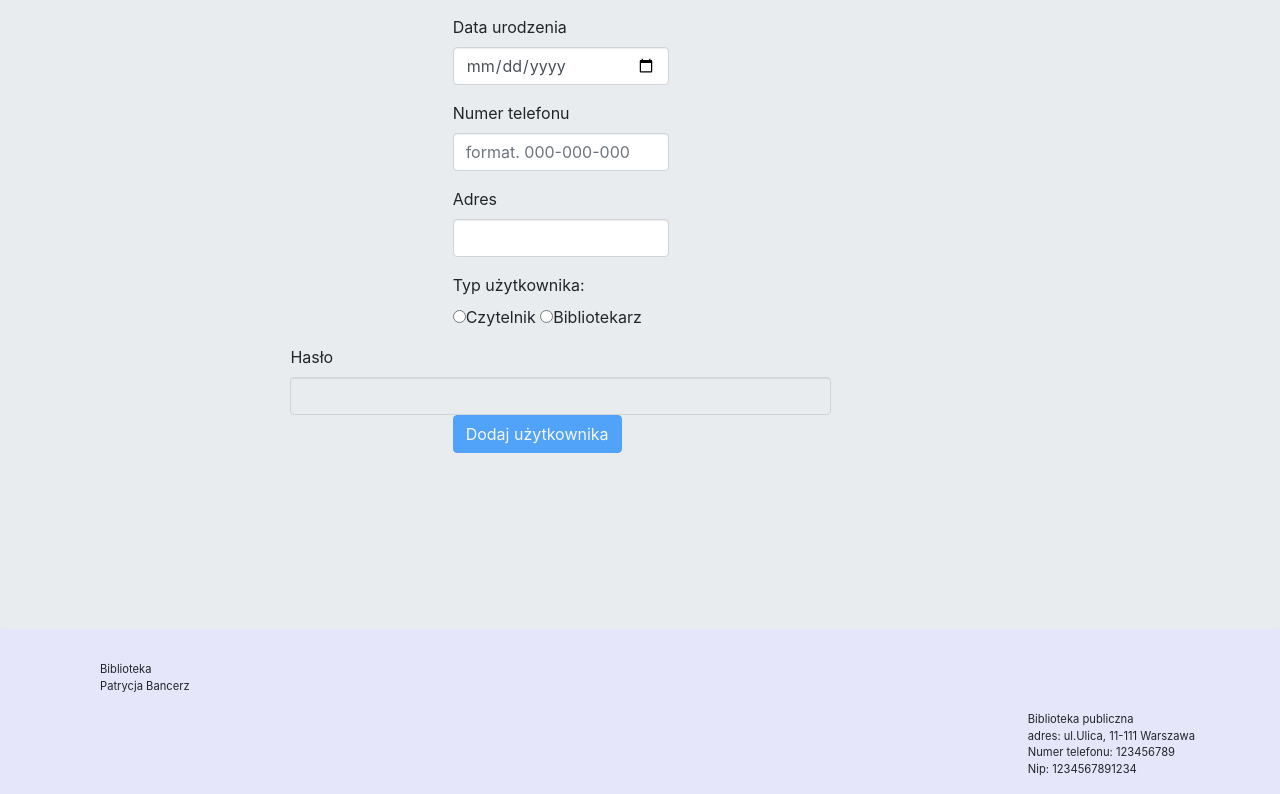
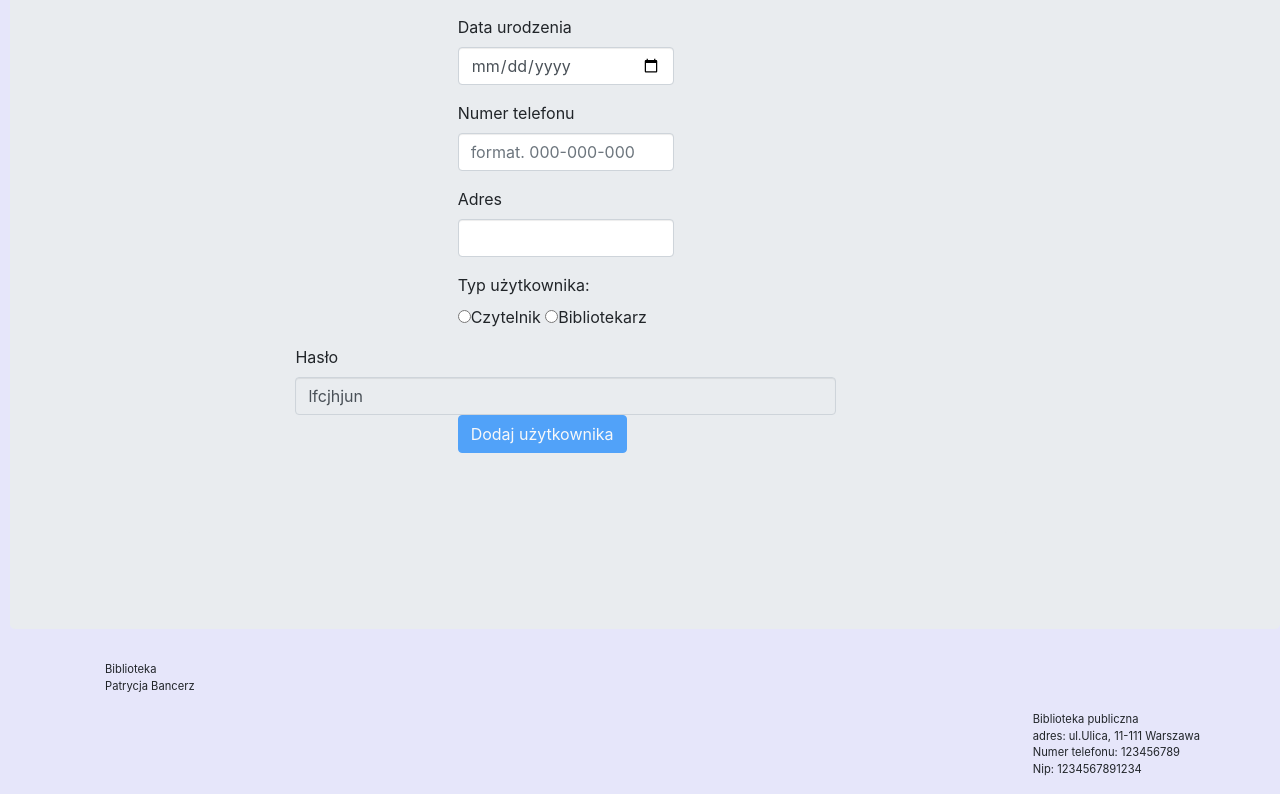
Before and after one commit to bancerzp/LIBRARY_WA, an Angular app in the folder LIBRARY_WA/LIBRARY_WA/frontend/library/: page /app-user/app-add-user in a window 1280 px wide. Shown: the part 639-1433 px from the top of the page. Built offline with nearby package versions, Linux system fonts and the light colour scheme; some icons are missing; a web font is replaced by a local one.

Commit message:
Nie działa wypożyczenie i zwrot

```diff
--- a/LIBRARY_WA/LIBRARY_WA/frontend/library/src/app/add-book/add-book.component.html
+++ b/LIBRARY_WA/LIBRARY_WA/frontend/library/src/app/add-book/add-book.component.html
@@ -10,8 +10,6 @@
   </a>
 </div>
 
-
-
 <form [formGroup]="addBookForm" (ngSubmit)="AddBook()">
   <div class="form-group">
     <label for="isbn">isbn</label>
@@ -20,19 +18,18 @@
     <div class="alert alert-danger " *ngIf="addBookForm.get('isbn').hasError('pattern')  && addBookForm.get('isbn').touched  ">Nieprawidłowy format ISBN</div>
      <div class="alert alert-danger " *ngIf="addBookForm.get('isbn').invalid && !addBookForm.get('isbn').hasError('pattern')
           && !addBookForm.get('isbn').hasError('required') && addBookForm.get('isbn').touched">Podany isbn jest już przypisany do książki</div>
-
   </div>
 
   <div class="form-group">
     <label for="title">Tytuł książki</label>
-    <input type="text" formControlName="title" class="form-control" [(ngModel)]="book.title" />
+    <input type="text" formControlName="title" class="form-control" [(ngModel)]="book.title" maxlength="50"/>
     <div class="alert alert-danger " *ngIf="(sumbitted && (addBookForm.get('title').hasError('required') || addBookForm.get('title').hasError('pattern'))) || (addBookForm.get('title').hasError('required') && addBookForm.get('title').dirty)">Pole imię i nazwisko nie może byc puste</div>
     <div class="alert alert-danger " *ngIf="addBookForm.get('title').hasError('maxLength') ">Za długi tytuł(max.50znaków)</div>
   </div>
 
   <div class="form-group">
     <label for="author_fullname">Imię i nazwisko autora</label>
-    <input type="text" list="author" formControlName="author_fullname" class="form-control" [(ngModel)]="book.author_fullname" />
+    <input type="text" list="author" formControlName="author_fullname" class="form-control" [(ngModel)]="book.author_fullname" maxlength="50"/>
     <datalist id="author">
       <option *ngFor="let author of author" value="{{author}}">{{author}}</option>
     </datalist>
@@ -49,27 +46,27 @@
 
   <div class="form-group">
     <label for="language">Język</label>
-    <input type="text" list="language" formControlName="language" class="form-control" [(ngModel)]="book.language" />
+    <input type="text" list="language" formControlName="language" class="form-control" [(ngModel)]="book.language" maxlength="20"/>
     <datalist id="language">
       <option *ngFor="let language of language" value="{{language}}">{{language}}</option>
     </datalist>
-    <div class="alert alert-danger " *ngIf="(sumbitted && (addBookForm.get('language').hasError('required') || addBookForm.get('language').hasError('pattern'))) || (addBookForm.get('language').hasError('required') && addBookForm.get('language').dirty)">Pole język nie może byc puste</div>
+    <div class="alert alert-danger " *ngIf="(sumbitted && (addBookForm.get('language').hasError('required') || addBookForm.get('language').hasError('pattern'))) || (addBookForm.get('language').hasError('required') && addBookForm.get('language').dirty)" >Pole język nie może byc puste</div>
     <div class="alert alert-danger " *ngIf="addBookForm.get('language').hasError('maxLength') && addBookForm.get('language').dirty && addBookForm.get('language').touched">Za długa nazwa języka(max.20znaków)</div>
   </div>
 
   <div class="form-group">
     <label for="type">Typ</label>
-    <input type="text" list="type" formControlName="type" class="form-control" [(ngModel)]="book.type" />
+    <input type="text" list="type" formControlName="type" class="form-control" [(ngModel)]="book.type" maxlength="30"/>
     <datalist id="type">
       <option *ngFor="let bookType of bookType" value="{{bookType}}">{{bookType}}</option>
     </datalist>
-    <div class="alert alert-danger " *ngIf="(sumbitted && (addBookForm.get('type').hasError('required') || addBookForm.get('type').hasError('pattern'))) || (addBookForm.get('type').hasError('required') && addBookForm.get('type').dirty)">Pole typ książki nie może byc puste</div>
+    <div class="alert alert-danger " *ngIf="(sumbitted && (addBookForm.get('type').hasError('required') || addBookForm.get('type').hasError('pattern'))) || (addBookForm.get('type').hasError('required') && addBookForm.get('type').dirty)" >Pole typ książki nie może byc puste</div>
     <div class="alert alert-danger " *ngIf="addBookForm.get('type').hasError('maxLength') && addBookForm.get('type').dirty && addBookForm.get('type').touched">Za długi typ książki(max.30znaków)</div>
   </div>
 
   <div class="form-group">
     <label for="description">Opis(opcjonalny):</label>
-    <textarea type="text"  formControlName="description" class="form-control" [(ngModel)]="book.description"></textarea>
+    <textarea type="text"  formControlName="description" class="form-control" [(ngModel)]="book.description" maxlength="300"></textarea>
     <div class="alert alert-danger" *ngIf="addBookForm.get('description').hasError('maxLength') && addBookForm.get('description').dirty && addBookForm.get('description').touched">Za długi opis(max.300 znaków)</div>
   </div>
 
--- a/LIBRARY_WA/LIBRARY_WA/frontend/library/src/app/add-book/add-book.component.ts
+++ b/LIBRARY_WA/LIBRARY_WA/frontend/library/src/app/add-book/add-book.component.ts
@@ -20,7 +20,8 @@ export class AddBookComponent implements OnInit {
   public author=[];
   public bookType = [];
   public language = [];
-  @Output() book = new EventEmitter<Book>();
+  //@Output() book = new EventEmitter<Book>();
+  book: Book;
   submitted: boolean;
   message: String;
 
@@ -35,7 +36,7 @@ export class AddBookComponent implements OnInit {
     this.GetBookType();
     this.GetAuthor();
     this.GetLanguage();
-
+    this.book = new Book(null, "", "", "", "", "", "", "", true);
     this.addBookForm = this.formBuilder.group({
       isbn: ['', [Validators.pattern("[0-9]{13}"),
         Validators.required], this.CheckISBNExistsInDB.bind(this)],
@@ -53,6 +54,7 @@ export class AddBookComponent implements OnInit {
     if (this.app.IsExpired())
       return;
     var m = this.book;
+    m.is_available = true;
     this.id = 0;
     this.submitted = true;
     var added=this.bookService.AddBook(m).subscribe(
@@ -61,7 +63,7 @@ export class AddBookComponent implements OnInit {
     this.submitted = false;
     }
 
-  ClearForm() { this.book = new EventEmitter<Book>();}
+ // ClearForm() { this.book = new EventEmitter<Book>();}
 
   CheckISBNExistsInDB(control: FormControl) {
     return this.bookService.IfISBNExists(control.value).pipe(
--- a/LIBRARY_WA/LIBRARY_WA/frontend/library/src/app/edit-book/edit-book.component.html
+++ b/LIBRARY_WA/LIBRARY_WA/frontend/library/src/app/edit-book/edit-book.component.html
@@ -16,14 +16,14 @@
 
   <div class="form-group">
     <label for="title">Tytuł książki</label>
-    <input type="text" formControlName="title" class="form-control" [(ngModel)]="book.title" />
+    <input type="text" formControlName="title" class="form-control" [(ngModel)]="book.title" maxlength="50"/>
     <div class="alert alert-danger " *ngIf="(sumbitted && (editBookForm.get('title').hasError('required') || editBookForm.get('title').hasError('pattern'))) || (editBookForm.get('title').hasError('required') && editBookForm.get('title').dirty)">Pole imię i nazwisko nie może byc puste</div>
     <div class="alert alert-danger " *ngIf="editBookForm.get('title').hasError('maxLength') && editBookForm.get('title').dirty">Za długi tytuł(max.50znaków)</div>
   </div>
 
   <div class="form-group">
     <label for="author_fullname">Imię i nazwisko autora</label>
-    <input type="text" list="author" formControlName="author_fullname" class="form-control" [(ngModel)]="book.author_fullname" />
+    <input type="text" list="author" formControlName="author_fullname" class="form-control" [(ngModel)]="book.author_fullname" maxlength="50"/>
     <datalist id="author">
       <option *ngFor="let author of author" value="{{author}}">{{author}}</option>
     </datalist>
@@ -40,7 +40,7 @@
 
   <div class="form-group">
     <label for="language">Język</label>
-    <input type="text" list="language" formControlName="language" class="form-control" [(ngModel)]="book.language" />
+    <input type="text" list="language" formControlName="language" class="form-control" [(ngModel)]="book.language" maxlength="20"/>
     <datalist id="language">
       <option *ngFor="let language of language" value="{{language}}">{{language}}</option>
     </datalist>
@@ -50,7 +50,7 @@
 
   <div class="form-group">
     <label for="type">Typ</label>
-    <input type="text" list="type" formControlName="type" class="form-control" [(ngModel)]="book.type" />
+    <input type="text" list="type" formControlName="type" class="form-control" [(ngModel)]="book.type" maxlength="30"/>
     <datalist id="type">
       <option *ngFor="let bookType of bookType" value="{{bookType}}">{{bookType}}</option>
     </datalist>
@@ -60,7 +60,7 @@
 
   <div class="form-group">
     <label for="description">Opis(opcjonalny):</label>
-    <textarea type="text" formControlName="description" class="form-control" [(ngModel)]="book.description"></textarea>
+    <textarea type="text" formControlName="description" class="form-control" [(ngModel)]="book.description" maxlength="300"></textarea>
     <div class="alert alert-danger" *ngIf="editBookForm.get('description').hasError('maxLength') && editBookForm.get('description').dirty && editBookForm.get('description').touched">Za długi opis(max.300 znaków)</div>
   </div>
 
--- a/LIBRARY_WA/LIBRARY_WA/frontend/library/src/app/user-account/details/book-reservation/book-reservation.module.ts
+++ b/LIBRARY_WA/LIBRARY_WA/frontend/library/src/app/user-account/details/book-reservation/book-reservation.module.ts
@@ -30,21 +30,23 @@ export class BookReservationModule {
   }
 
   ngOnInit() {
+
     this.user_type = localStorage.getItem("user_type");
     this.GetReservation();
     this.submitted = true;
   }
 
-  RentBook(reservation_d) {
+  RentBook(reservation_id) {
     this.submitted = false;
     if (this.app.IsExpired())
       return;
     //błędy wyłapać
-        this.bookService.RentBook(reservation_d).subscribe(data => {
+    this.bookService.RentBook(reservation_id).subscribe(data => {
+        this.reservation = this.reservation.filter(reservation => reservation.reservation_id != reservation_id);
           this.message = "Książka została poprawnie wypożyczona";
 
         },
-      response => { this.message = (<any>response).error.alert });
+      response => { this.message = (<any>response).error });
     this.submitted = true;}
 
 
--- a/LIBRARY_WA/LIBRARY_WA/frontend/library/src/app/user-account/details/current-rent/current-rent.module.ts
+++ b/LIBRARY_WA/LIBRARY_WA/frontend/library/src/app/user-account/details/current-rent/current-rent.module.ts
@@ -48,6 +48,7 @@ export class CurrentRentModule {
       return;
     //błędy wyłapać
     this.bookService.ReturnBook(rent_id).subscribe(data => {
+      this.rent = this.rent.filter(rent => rent.rent_id != rent_id);
       this.message = "Książka poprawnie zwrócona";
     },
       response => { this.message = (<any>response).error });
--- a/LIBRARY_WA/LIBRARY_WA/frontend/library/src/app/user/add-user/add-user.component.html
+++ b/LIBRARY_WA/LIBRARY_WA/frontend/library/src/app/user/add-user/add-user.component.html
@@ -9,7 +9,7 @@
   <div class="form-group">
     <label for="login">Login</label>
     <input type="text" formControlName="login" class="form-control" [(ngModel)]="user.login" ng-change="CheckLoginExistsInDB()" maxlength="10" minlength="5"/>
-    <div class="alert alert-danger " *ngIf="(sumbitted && (addUserForm.get('login').hasError('required') || addUserForm.get('login').hasError('pattern')))
+    <div class="alert alert-danger " *ngIf="(submitted && (addUserForm.get('login').hasError('required') || addUserForm.get('login').hasError('pattern')))
               ||(addUserForm.get('login').hasError('required') && addUserForm.get('login').dirty && addUserForm.get('login').touched) || (addUserForm.get('login').hasError('required') && addUserForm.get('login').touched)">Pole login nie może byc puste</div>
     <div class="alert alert-danger " *ngIf="addUserForm.get('login').hasError('minlength')  &&  addUserForm.get('login').touched">Za krótki login(min.5 znaków)</div>
     <div class="alert alert-danger " *ngIf="addUserForm.get('login').invalid && !addUserForm.get('login').hasError('required') &&  addUserForm.get('login').touched && !addUserForm.get('login').hasError('minlength')">Login jest już zajęty</div>
@@ -23,48 +23,48 @@
 
   <div class="form-group">
     <label for="email">E-mail</label>
-    <input type="email" formControlName="email" class="form-control" [(ngModel)]="user.email" ng-change="CheckEmailExistsInDB()"/>
-    <div class="alert alert-danger " *ngIf="(sumbitted && addUserForm.get('email').hasError('required'))||(addUserForm.get('email').hasError('required')  && addUserForm.get('email').touched)">Pole email nie może być puste</div>
-    <div class="alert alert-danger " *ngIf="!sumbitted && addUserForm.get('email').hasError('email') && addUserForm.get('email').dirty && addUserForm.get('email').touched">Nieprawidłowy format email</div>
+    <input type="email" formControlName="email" class="form-control" [(ngModel)]="user.email" ng-change="CheckEmailExistsInDB()" maxlength="60"/>
+    <div class="alert alert-danger " *ngIf="(submitted && addUserForm.get('email').hasError('required'))||(addUserForm.get('email').hasError('required')  && addUserForm.get('email').touched)">Pole email nie może być puste</div>
+    <div class="alert alert-danger " *ngIf="!submitted && addUserForm.get('email').hasError('email') && addUserForm.get('email').dirty && addUserForm.get('email').touched">Nieprawidłowy format email</div>
     <div class="alert alert-danger " *ngIf="addUserForm.get('email').invalid && !addUserForm.get('email').hasError('email') && !addUserForm.get('email').hasError('required') && addUserForm.get('email').touched">Podany email już jest przypisany do użytkownika</div>
   </div>
 
     <div class="form-group">
       <label for="fullname">Imię i nazwisko</label>
-      <input type="text" formControlName="fullname" class="form-control" [(ngModel)]="user.fullname" />
-      <div class="alert alert-danger " *ngIf="(sumbitted && (addUserForm.get('fullname').hasError('required') || addUserForm.get('fullname').hasError('pattern'))) || (addUserForm.get('fullname').hasError('required') && addUserForm.get('fullname').dirty)">Pole imię i nazwisko nie może byc puste</div>
+      <input type="text" formControlName="fullname" class="form-control" [(ngModel)]="user.fullname" maxlength="50"/>
+      <div class="alert alert-danger " *ngIf="(submitted && (addUserForm.get('fullname').hasError('required') || addUserForm.get('fullname').hasError('pattern'))) || (addUserForm.get('fullname').hasError('required') && addUserForm.get('fullname').dirty)">Pole imię i nazwisko nie może byc puste</div>
     </div>
 
     <div class="form-group">
       <label for="date_of_birth">Data urodzenia</label>
       <input type="date" formControlName="date_of_birth" class="form-control" [(ngModel)]="user.date_of_birth" max="{{maxDate | date:'yyyy-MM-dd'}}" />
-      <div class="alert alert-danger " *ngIf="sumbitted && addUserForm.get('date_of_birth').hasError('required') ">Pole data urodzenia nie może byc puste</div>
+      <div class="alert alert-danger " *ngIf="submitted && addUserForm.get('date_of_birth').hasError('required') ">Pole data urodzenia nie może byc puste</div>
     </div>
 
     <div class="form-group">
       <label for="phone_number">Numer telefonu</label>
       <input type="tel" formControlName="phone_number" class="form-control" [(ngModel)]="user.phone_number" placeholder="format. 000-000-000" />
-      <div class="alert alert-danger " *ngIf="(sumbitted && addUserForm.get('phone_number').hasError('required')) || (addUserForm.get('phone_number').hasError('required') && addUserForm.get('phone_number').dirty)">Pole telefon musi być wypełnione</div>
-      <div class="alert alert-danger " *ngIf="!sumbitted && addUserForm.get('phone_number').hasError('pattern') && addUserForm.get('phone_number').dirty && addUserForm.get('phone_number').touched">Nieprawidłowy format numeru telefonu</div>
+      <div class="alert alert-danger " *ngIf="(submitted && addUserForm.get('phone_number').hasError('required')) || (addUserForm.get('phone_number').hasError('required') && addUserForm.get('phone_number').dirty)">Pole telefon musi być wypełnione</div>
+      <div class="alert alert-danger " *ngIf="!submitted && addUserForm.get('phone_number').hasError('pattern') && addUserForm.get('phone_number').dirty && addUserForm.get('phone_number').touched">Nieprawidłowy format numeru telefonu</div>
     </div>
 
     <div class="form-group">
       <label for="address">Adres</label>
-      <input type="text" formControlName="address" class="form-control" [(ngModel)]="user.address" />
-      <div class="alert alert-danger " *ngIf="(sumbitted && (addUserForm.get('address').hasError('required') || addUserForm.get('address').hasError('required'))) || (addUserForm.get('address').hasError('required') && addUserForm.get('address').dirty)">Pole email lub telefon muszą być wypełnione</div>
+      <input type="text" formControlName="address" class="form-control" [(ngModel)]="user.address" maxlength="100"/>
+      <div class="alert alert-danger " *ngIf="(submitted && (addUserForm.get('address').hasError('required') || addUserForm.get('address').hasError('required'))) || (addUserForm.get('address').hasError('required') && addUserForm.get('address').dirty)">Pole email lub telefon muszą być wypełnione</div>
     </div>
 
     <div class="form-group">
       <label for="type">Typ użytkownika:</label><br />
       <input type="radio" formControlName="type" [(ngModel)]="user.user_type" value="r">Czytelnik
       <input type="radio" formControlName="type" [(ngModel)]="user.user_type" value="l">Bibliotekarz
-      <div class="alert alert-danger " *ngIf="sumbitted && addUserForm.get('user_type').hasError('required')">Typ użytkownika nie może byc pusty</div>
+      <div class="alert alert-danger " *ngIf="submitted && addUserForm.get('user_type').hasError('required')">Typ użytkownika nie może byc pusty</div>
     </div>
 
     <div class="radio-group">
       <label for="password">Hasło</label>
-      <input type="text" formControlName="type" class="form-control" disabled="disabled" [(ngModel)]="user.password" />
-    </div>
+      <input type="text" formControlName="type" class="form-control" disabled="disabled" [(ngModel)]="user.password" maxlength="50" />
+ </div>
 
     <div class="form-group">
       <button type="submit" [disabled]="loading || !addUserForm.valid" class="btn btn-primary">Dodaj użytkownika</button>
--- a/LIBRARY_WA/LIBRARY_WA/frontend/library/src/app/user/add-user/add-user.component.ts
+++ b/LIBRARY_WA/LIBRARY_WA/frontend/library/src/app/user/add-user/add-user.component.ts
@@ -17,7 +17,9 @@ import { AppComponent } from '../../app.component';
 
 })
 export class AddUserComponent implements OnInit {
-  @Output() user = new EventEmitter<User>();
+  // @Output() user = new EventEmitter<User>();
+
+  user: User = new User(null, "", "", "", "", new Date('1968-11-16T00:00:00'), "", "", "", true)
   addUserForm: FormGroup;
   loading = false;
   submitted = false;
@@ -34,18 +36,20 @@ export class AddUserComponent implements OnInit {
     private app: AppComponent,) { }
 
   createForm() {
+    this.user.password = Math.random().toString(36).substring(2, 6) + Math.random().toString(36).substring(2, 6);
 
     this.addUserForm = this.formBuilder.group({
       login: ['', [Validators.required, Validators.minLength(5)], this.CheckLoginExistsInDB.bind(this)],//Validators.pattern("[/S]*"),
       email: ['', [Validators.email, Validators.required], this.CheckEmailExistsInDB.bind(this)],
-      fullname: ['', [Validators.required]], //, Validators.pattern("\S")
+      fullname: ['', [Validators.required]],
       date_of_birth: ['', Validators.required],
       phone_number: ['',[Validators.pattern("[0-9]{3}-[0-9]{3}-[0-9]{3}"), Validators.required]],
       type: ['', Validators.required],
-      password: '',
+      password: this.user.password,
       address: ['', Validators.required], //, Validators.pattern("/^\S*$/")
       is_valid: [true]
     });
+
   }
 
   ngOnInit() {
@@ -67,7 +71,8 @@ export class AddUserComponent implements OnInit {
   //  if (this.addUserForm.invalid) {
    //   this.submitted = true;
    //   return;
-   // }
+    // }
+    this.user.is_valid = true;
     this.userService.AddUser(this.user).subscribe(
       data => { this.message="Użytkownik dodany poprawnie"; this.ngOnInit() },
       response => { this.message = (<any>response).error.alert });
--- a/LIBRARY_WA/LIBRARY_WA/frontend/library/src/app/user/user.component.html
+++ b/LIBRARY_WA/LIBRARY_WA/frontend/library/src/app/user/user.component.html
@@ -6,7 +6,7 @@
   <ul class="nav nav-tabs">
 
     <li class="nav-item">
-      <a class="nav-link-active waves-light" routerLink="/app-user/app-search-user" routerLinkActive="active" href="#searchUser">Wyszukaj użytkownika</a>
+      <a class="nav-link waves-light" routerLink="/app-user/app-search-user" routerLinkActive="active" href="#searchUser">Wyszukaj użytkownika</a>
     </li>
     <li class="nav-item">
       <a class="nav-link waves-light" routerLink="/app-user/app-add-user" routerLinkActive="active" href="#addUser">Dodaj użytkownika</a>
--- a/LIBRARY_WA/LIBRARY_WA/frontend/library/src/styles.css
+++ b/LIBRARY_WA/LIBRARY_WA/frontend/library/src/styles.css
@@ -110,6 +110,7 @@ h1 {
 #container {
   width: 100%;
   height: 100%;
+  padding-left:10px;
   margin:auto;
   background-color: lavender;
 }
```
Also changed, not shown: LIBRARY_WA/LIBRARY_WA/frontend/library/src/app/_services/book.service.ts (+11 -31 lines), LIBRARY_WA/LIBRARY_WA/frontend/library/src/app/user-account/details/user-pi/user-pi.component.html (+5 -3 lines), LIBRARY_WA/LIBRARY_WA/frontend/library/src/app/user-account/details/user-pi/user-pi.module.ts (+6 -2 lines), 1 other file (tests, documents, lock files or other folders).
